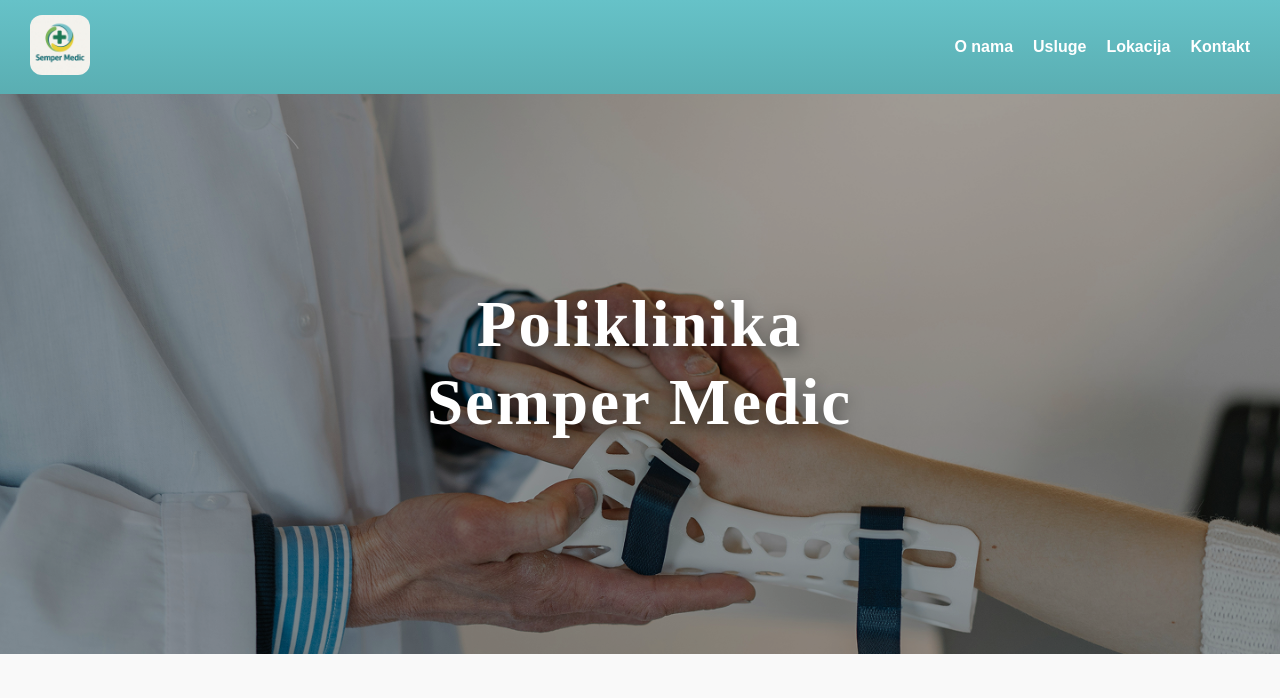
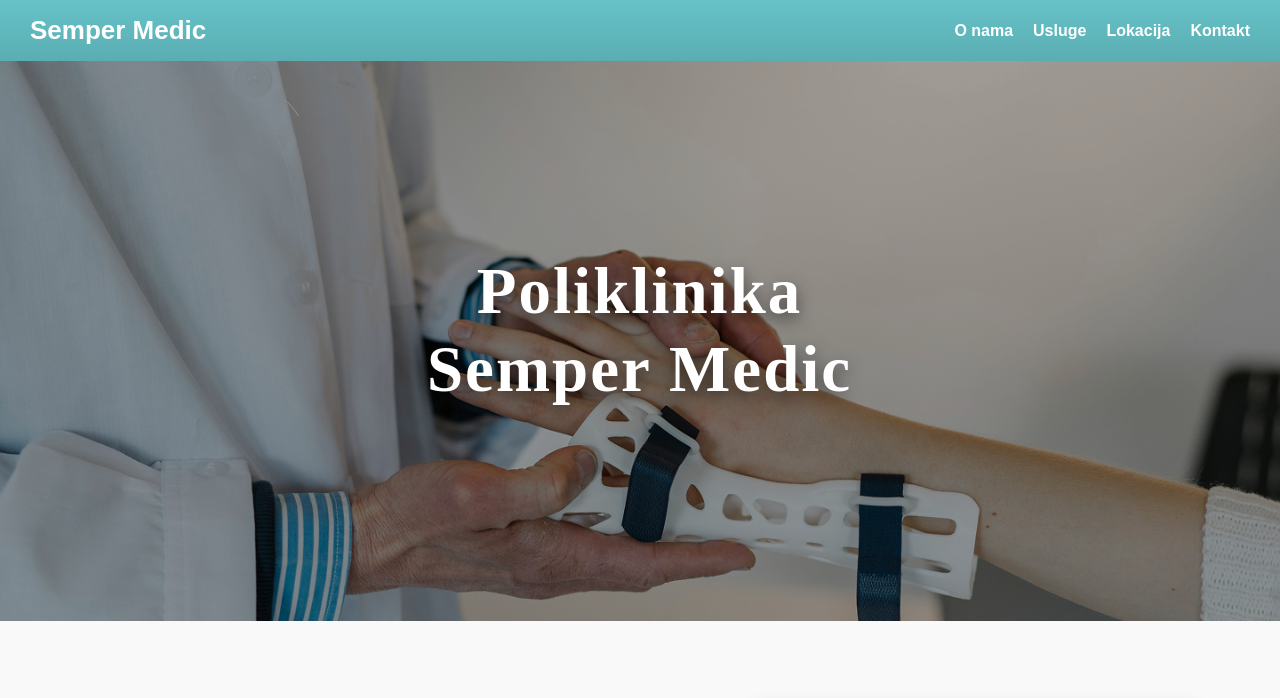
Before and after one commit to VojkanUe00/Semper-Medic-Static, a plain HTML site: page index.html in a window 1280 px wide. Shown: the top 698 px of the page. Drawn offline with Linux system fonts and the light colour scheme.

Commit message:
Popravljen header logo i radno vreme

```diff
--- a/css/styles.css
+++ b/css/styles.css
@@ -31,13 +31,22 @@
     z-index: 1000;
 }
 
-.logo-header-img {
-    height: 60px;
-    border-radius: 12px;
+/* Logo */
+.header-logo {
+    font-size: 26px;
+    font-weight: bold;
+    color: white;
 }
 
-.logo-header-img:hover {
-    transform: scale(1.05);
+.header-logo a {
+    text-decoration: none;
+    color: white;
+    font-weight: bold;
+}
+
+.header-logo a:hover {
+    text-decoration: none; /* Uklanja underline na hover */
+    color: inherit; /* Sprečava promenu boje na hover */
 }
 
 .nav-menu {
--- a/index.html
+++ b/index.html
@@ -12,9 +12,7 @@
         <div class="nav-toggle" id="nav-toggle">☰</div>
 
         <div class="header-logo">
-            <a href="index.html">
-                <img src="images/logo-sempermedic.jpg" alt="Semper Medic Logo" class="logo-header-img">
-            </a>
+          <a href="index.html">Semper Medic</a>
         </div>
 
         <nav class="nav-menu" id="nav-menu">
@@ -97,7 +95,11 @@
     <section id="lokacija" class="location-section">
         <div class="location-info">
           <div class="info-block">
-            <p><strong>Radno vreme:</strong><br>08:00h – 20:00h</p>
+            <p><strong>Radno vreme:</strong><br>
+              Ponedeljak – Petak: 09:00 – 17:00<br>
+              Subota: 09:00 – 14:00<br>
+              Nedelja: Ne radimo
+            </p>
           </div>
           <div class="info-block">
             <p><strong>Adresa:</strong><br>Strahinjića Bana 17<br>Užice, Srbija</p>
```
